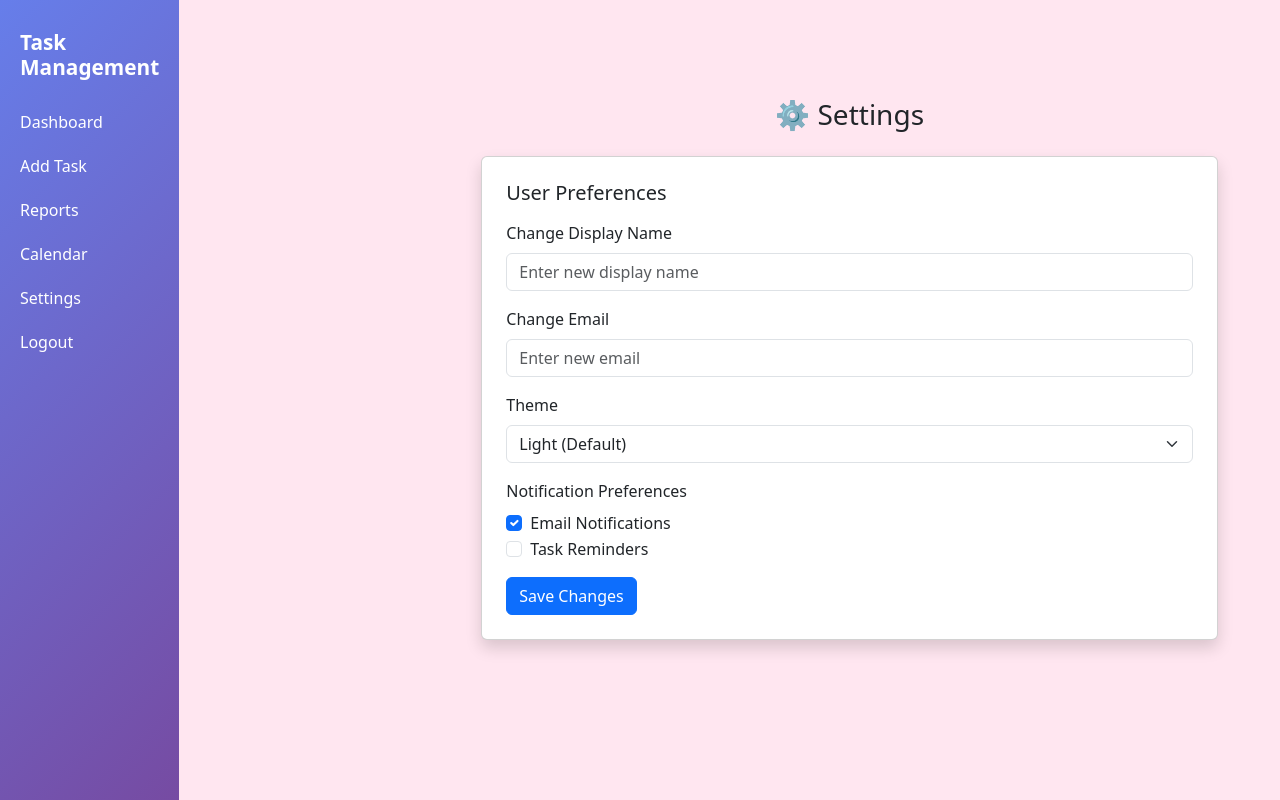
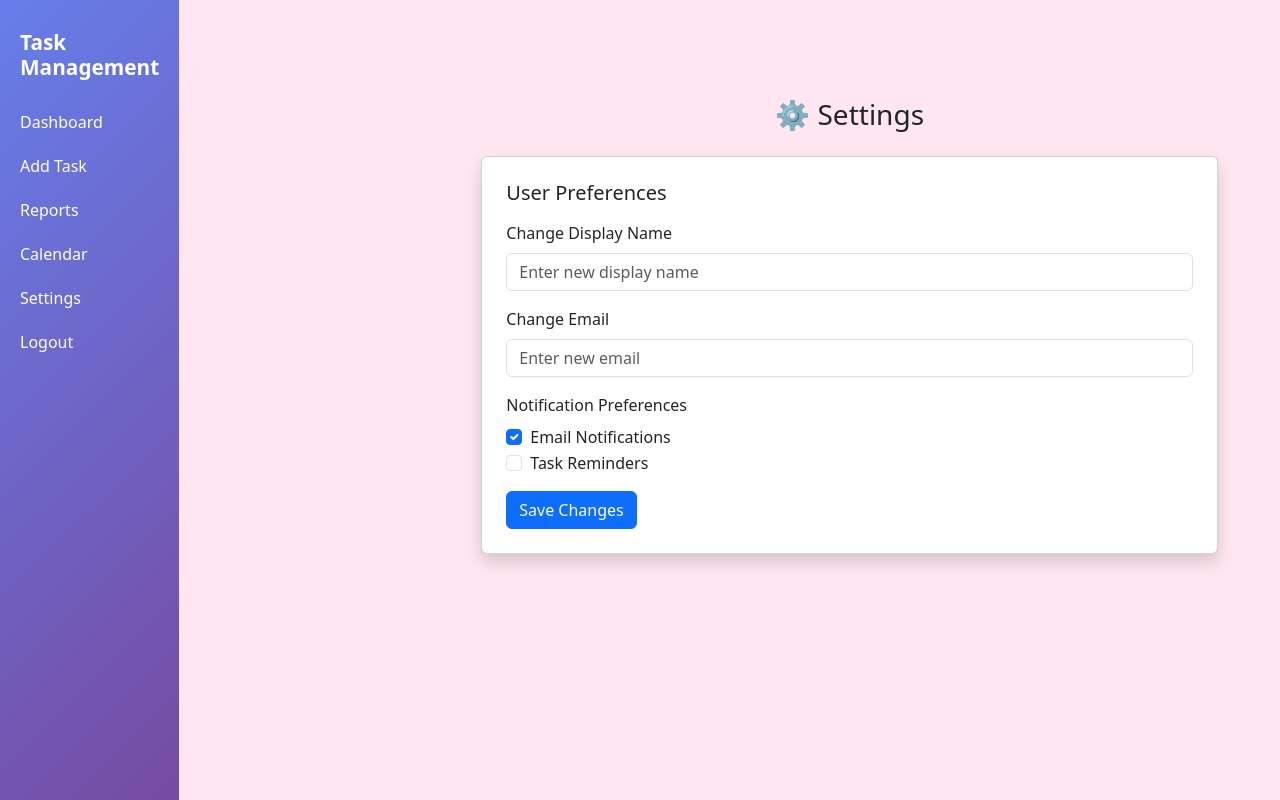
Before and after one commit to abhiram-1508/Task-Management-system, a PHP site: page /settings.php in a window 1280 px wide. Run offline with PHP 8.4, Linux system fonts and the light colour scheme.

Commit message:
settings.php

```diff
--- a/settings.php
+++ b/settings.php
@@ -69,15 +69,7 @@
                     <input type="email" class="form-control" placeholder="Enter new email">
                 </div>
 
-                <div class="mb-3">
-                    <label class="form-label">Theme</label>
-                    <select class="form-select">
-                        <option>Light (Default)</option>
-                        <option>Dark Mode</option>
-                        <option>Baby Pink</option>
-                        <option>Rainbow</option>
-                    </select>
-                </div>
+
 
                 <div class="mb-3">
                     <label class="form-label">Notification Preferences</label>
```
